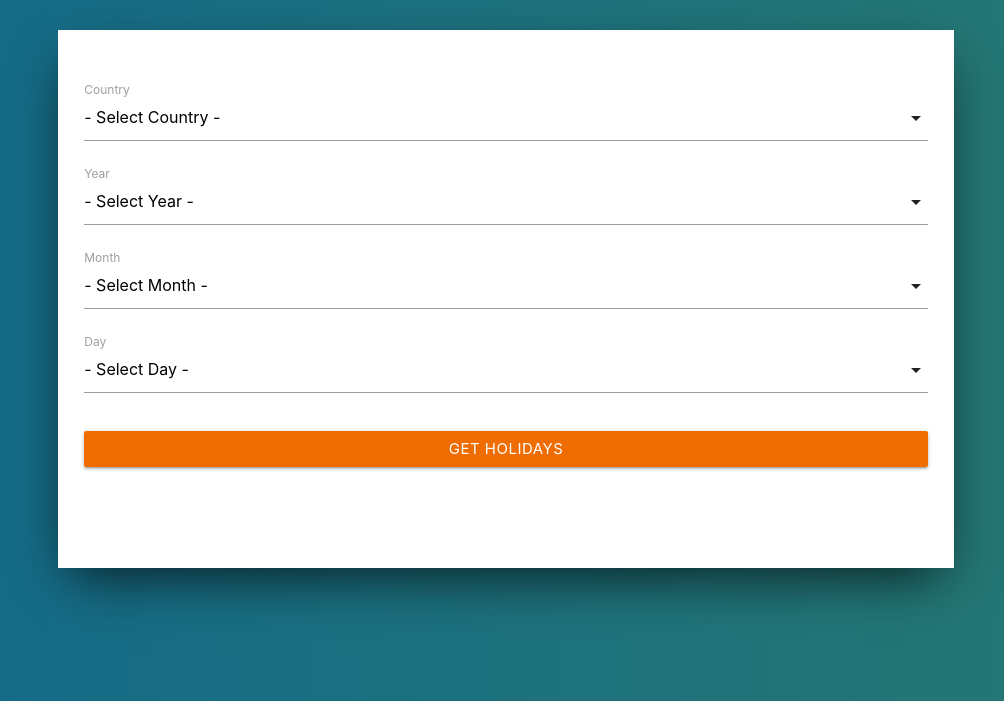
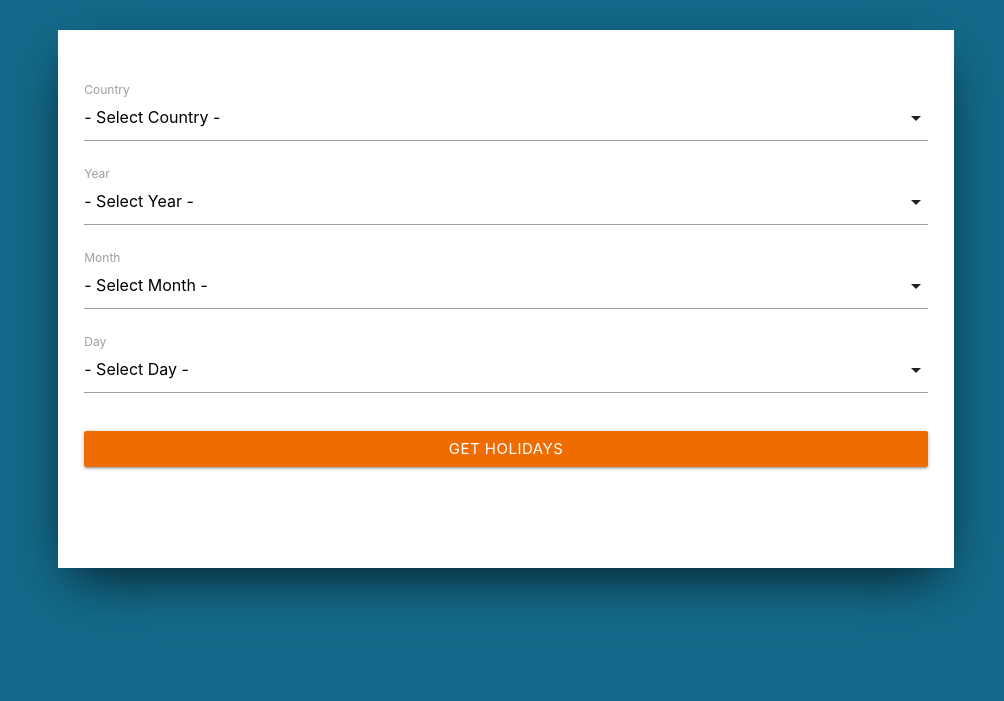
Before and after one commit to fitsumcs/API_Projects, a plain HTML site: page Holiday Finder/index.html in a window 1280 px wide. Shown: the part 99-800 px from the top of the page, without its empty margins (134-1138 px from the left). Drawn offline with nearby package versions, Linux system fonts and the light colour scheme; no server answers.

Commit message:
change of backgroung for body

```diff
--- a/Holiday Finder/index.html
+++ b/Holiday Finder/index.html
@@ -91,9 +91,7 @@
       <style>
 
           body {
-            background: #136a8a; /* fallback for old browsers */
-  background: -webkit-linear-gradient(to right, #136a8a, #267871); /* Chrome 10-25, Safari 5.1-6 */
-  background: linear-gradient(to right, #136a8a, #267871); /* W3C, IE 10+/ Edge, Firefox 16+, Chrome 26+, Opera 12+, Safari 7+ */
+            background: #136a8a;
           }
           h1 {
               font-size: 34px;
```
